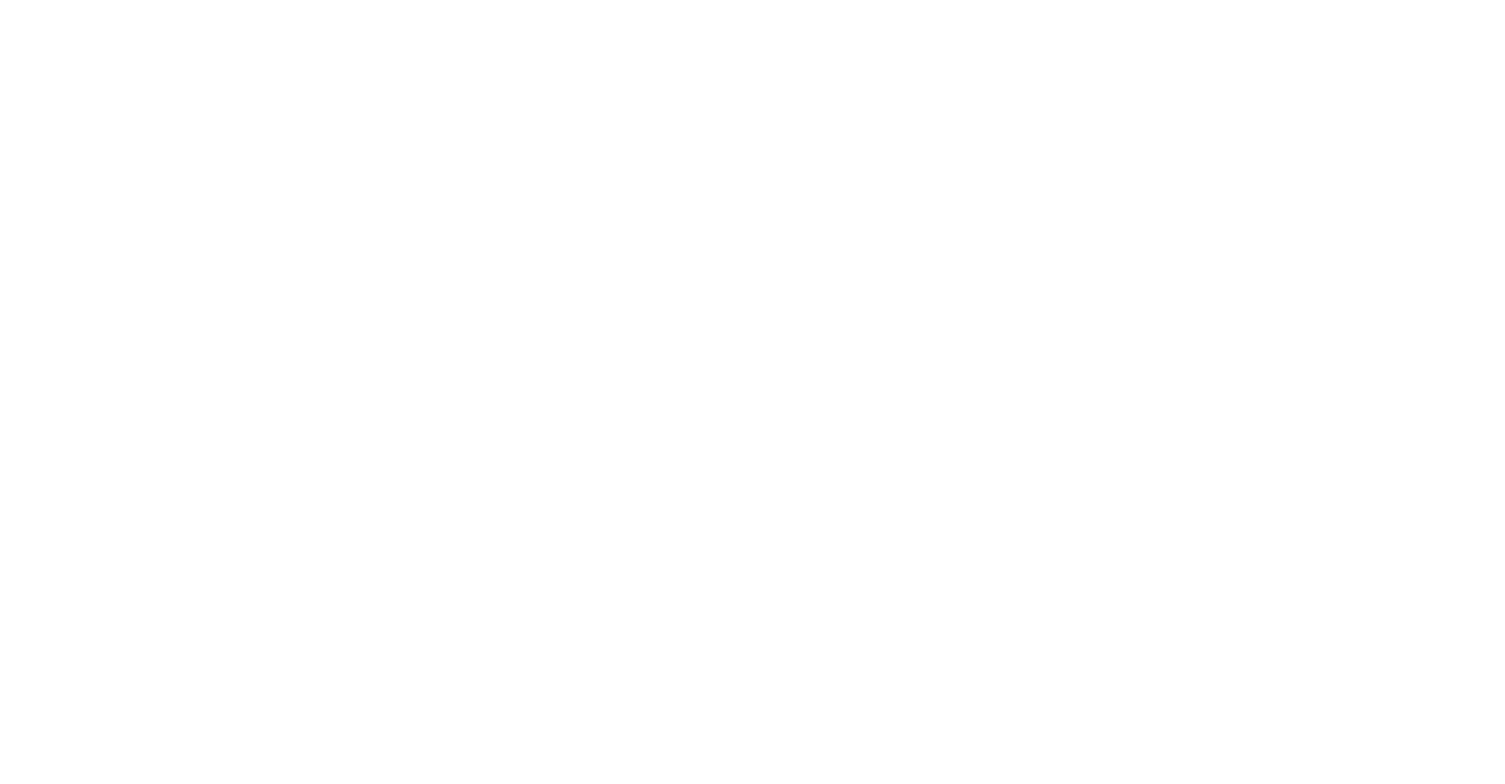
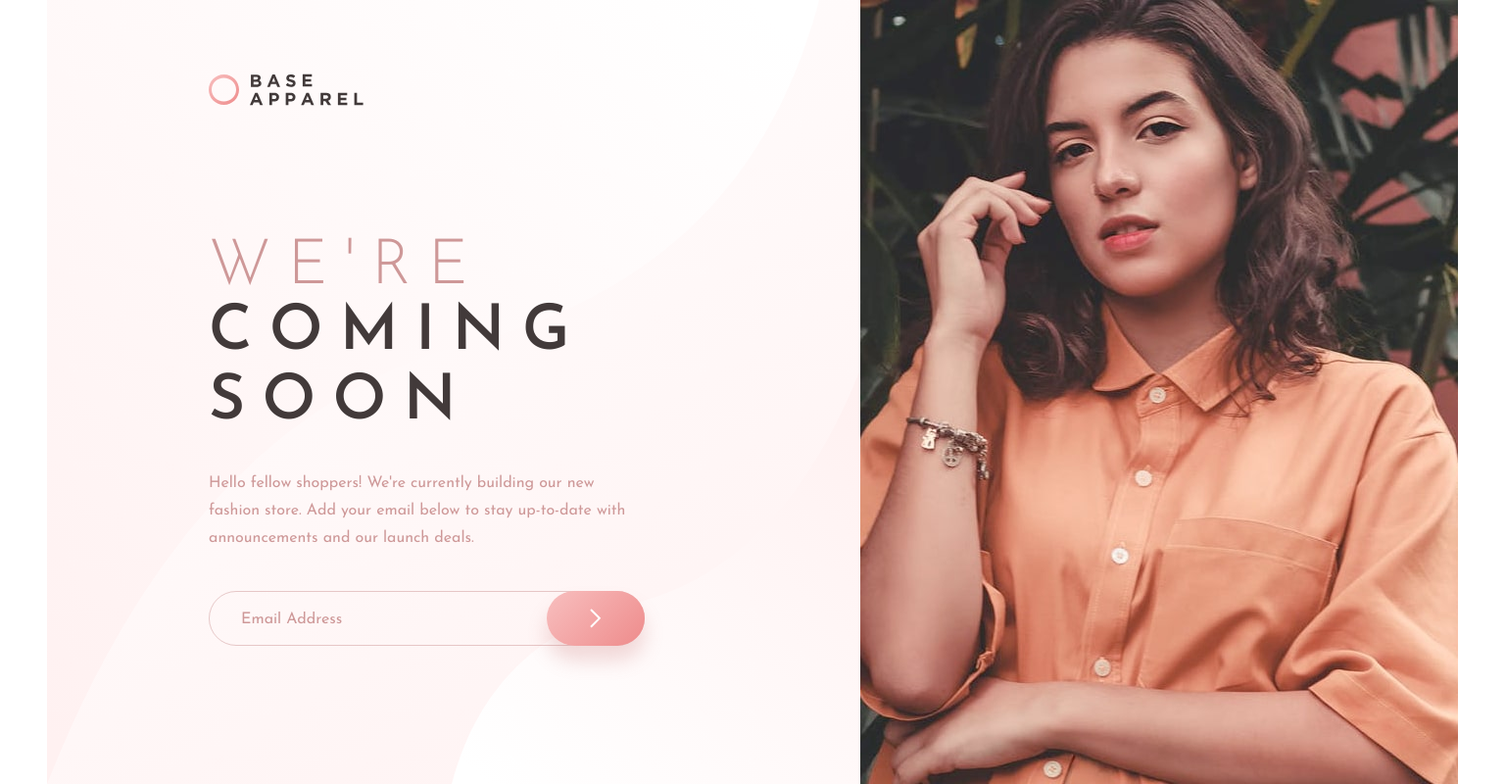
Before and after one commit to brian-jensen/base-apparel-coming-soon, a plain HTML site: page index.html in a window 1536 px wide. Shown: the whole page at 98% size. Drawn offline with Linux system fonts and the light colour scheme.

Commit message:
Add base HTML & CSS

```diff
--- a/css/styles.css
+++ b/css/styles.css
@@ -8,7 +8,10 @@
   padding: 0;
 }
 
-input, select, textarea, button {
+input,
+select,
+textarea,
+button {
   border: none;
   box-shadow: none;
   outline: none;
@@ -25,7 +28,8 @@ a:active {
   color: inherit;
 }
 
-ul, ol {
+ul,
+ol {
   list-style: none;
 }
 
@@ -39,3 +43,160 @@ body {
   align-items: center;
   min-height: 100vh;
 }
+
+.card {
+  max-width: 375px;
+  height: 800px;
+  background: linear-gradient(150.03deg, hsl(0, 0%, 100%) 0%, hsl(0, 100%, 97.8%) 84.51%);
+}
+
+header {
+  height: 84px;
+  padding: 32px;
+}
+
+.logo {
+  width: 100px;
+  height: 21px;
+}
+
+.content {
+  padding: 54px 32px 0;
+  text-align: center;
+}
+
+.content h1 {
+  margin-top: 0;
+  margin-bottom: 16px;
+  text-transform: uppercase;
+  font-weight: 300;
+  font-size: 40px;
+  line-height: 42px;
+  letter-spacing: 10.8254px;
+  color: hsl(0, 35.5%, 70.2%);
+}
+
+.content h1 span {
+  font-weight: 600;
+  color: hsl(0, 6.5%, 24.3%);
+}
+
+.content p {
+  font-weight: 400;
+  font-size: 14px;
+  line-height: 22px;
+  color: hsl(0, 35.5%, 70.2%);
+}
+
+form {
+  display: flex;
+  justify-content: space-between;
+  position: relative;
+  margin-top: 32px;
+  height: 48px;
+  width: 100%;
+  border: 1px solid hsla(0, 35.5%, 70.2%, 0.5);
+  border-radius: 28px;
+}
+
+input {
+  background: transparent;
+  padding: 11px 24px 9px;
+  font-weight: 400;
+  font-size: 14px;
+  line-height: 28px;
+  color: #423A3A;
+  caret-color: #423A3A;
+
+}
+
+button {
+  position: relative;
+  display: flex;
+  align-items: center;
+  justify-content: center;
+  top: -1px;
+  right: -1px;
+  height: 48px;
+  width: 64px;
+  border-radius: 28px;
+  cursor: pointer;
+  background: linear-gradient(135deg, #F8BFBF 0%, #EE8B8B 100%);
+  box-shadow: 0px 15px 20px rgba(198, 110, 110, 0.247569);
+}
+
+input::placeholder {
+  color: #CE9898;
+}
+
+@media (min-width: 90em) {
+  .card {
+    max-width: 90rem;
+    display: grid;
+    grid-template-rows: 150px 1fr;
+    grid-template-areas:
+      "header background"
+      "content background";
+    background: url(../images/bg-pattern-desktop.svg) bottom left/contain no-repeat, linear-gradient(150.03deg, hsl(0, 0%, 100%) 0%, hsl(0, 100%, 97.8%) 84.51%) no-repeat top left/830px 800px;
+  }
+
+  header {
+    grid-area: header;
+    padding: 75px 165px;
+  }
+
+  .logo {
+    width: 158px;
+    height: 33px;
+  }
+
+  .background {
+    grid-area: background;
+    height: 800px;
+    width: 610px;
+    background: url(../images/hero-desktop.jpg) no-repeat center center/cover;
+  }
+
+  .background img {
+    display: none;
+  }
+
+  .content {
+    grid-area: content;
+    margin-top: 91px;
+    padding: 0 220px 0 165px;
+    text-align: left;
+  }
+
+  .content h1 {
+    margin-bottom: 32px;
+    font-size: 64px;
+    line-height: 64px;
+    letter-spacing: 17.3206px;
+  }
+
+  .content h1 span {
+    line-height: 71px;
+  }
+
+  .content p {
+    font-size: 16px;
+    line-height: 28px;
+  }
+
+  form {
+    height: 56px;
+    margin-top: 40px;
+  }
+
+  input  {
+    padding: 15px 32px 13px;
+    font-size: 16px;
+    line-height: 28px;
+  }
+
+  button {
+    width: 100px;
+    height: 56px;
+  }
+}
--- a/index.html
+++ b/index.html
@@ -17,7 +17,21 @@
 <body>
   <div class="wrapper">
     <main class="card">
-
+      <header>
+        <img src="./images/logo.svg" alt="Base Apparel logo" class="logo">
+      </header>
+      <picture class="background">
+        <img src="./images/hero-mobile.jpg" alt="image of a woman with polo shirt on">
+      </picture>
+      <section class="content">
+        <h1>We're <span>coming soon</span></h1>
+        <p>Hello fellow shoppers! We're currently building our new fashion store.
+          Add your email below to stay up-to-date with announcements and our launch deals.</p>
+        <form>
+          <input type="email" placeholder="Email Address">
+          <button type="submit"><svg xmlns="http://www.w3.org/2000/svg" width="12" height="20"><title>Submit Button</title><path fill="none" stroke="#FFF" stroke-width="2" d="M1 1l8.836 8.836L1 18.671"/></svg></button>
+        </form>
+      </section>
     </main>
   </div>
   <script src="./js/app.js"></script>
```
